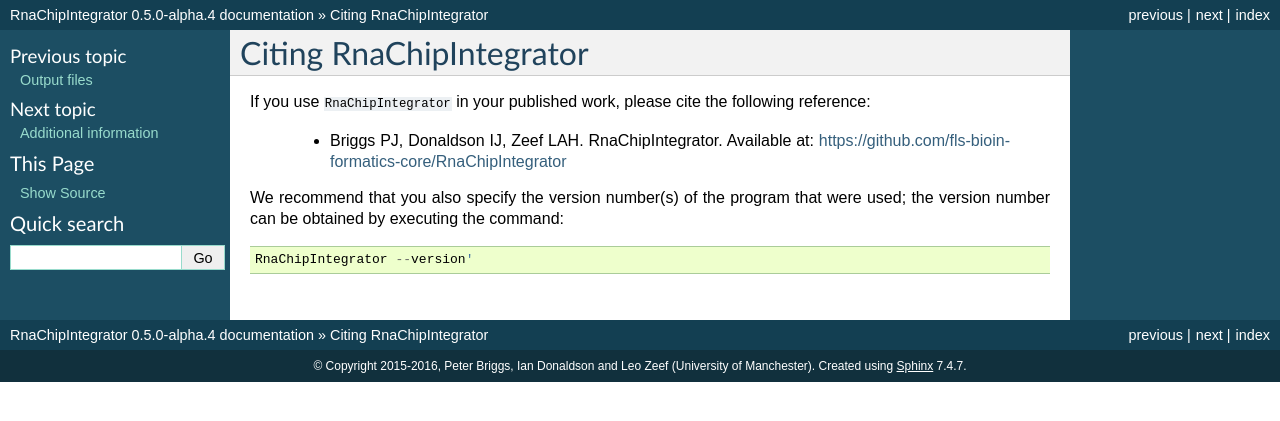
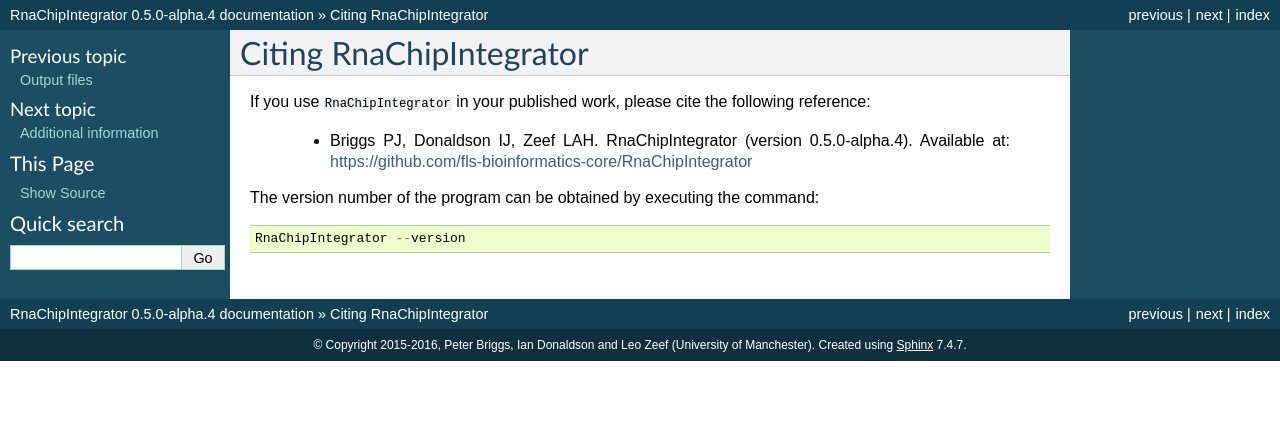
Before and after one commit to fls-bioinformatics-core/RnaChipIntegrator, a Sphinx documentation site: the page built from docs/citing.rst, in a window 1280 px wide. Shown: the top 421 px of the page. Built offline with Sphinx 7.4.7, drawn with Linux system fonts in a browser that asks for light colours.

Commit message:
Add citation info to program output, and update docs to include version in reference.

```diff
--- a/docs/citing.rst
+++ b/docs/citing.rst
@@ -6,11 +6,11 @@
 If you use ``RnaChipIntegrator`` in your published work, please cite
 the following reference:
 
- * Briggs PJ, Donaldson IJ, Zeef LAH. RnaChipIntegrator. Available at:
+ * Briggs PJ, Donaldson IJ, Zeef LAH. RnaChipIntegrator (version
+   |version|). Available at:
    https://github.com/fls-bioinformatics-core/RnaChipIntegrator
 
-We recommend that you also specify the version number(s) of the program
-that were used; the version number can be obtained by executing the
+The version number of the program can be obtained by executing the
 command::
 
-    RnaChipIntegrator --version'
+    RnaChipIntegrator --version
```
Also changed, not shown: 1 other file.
